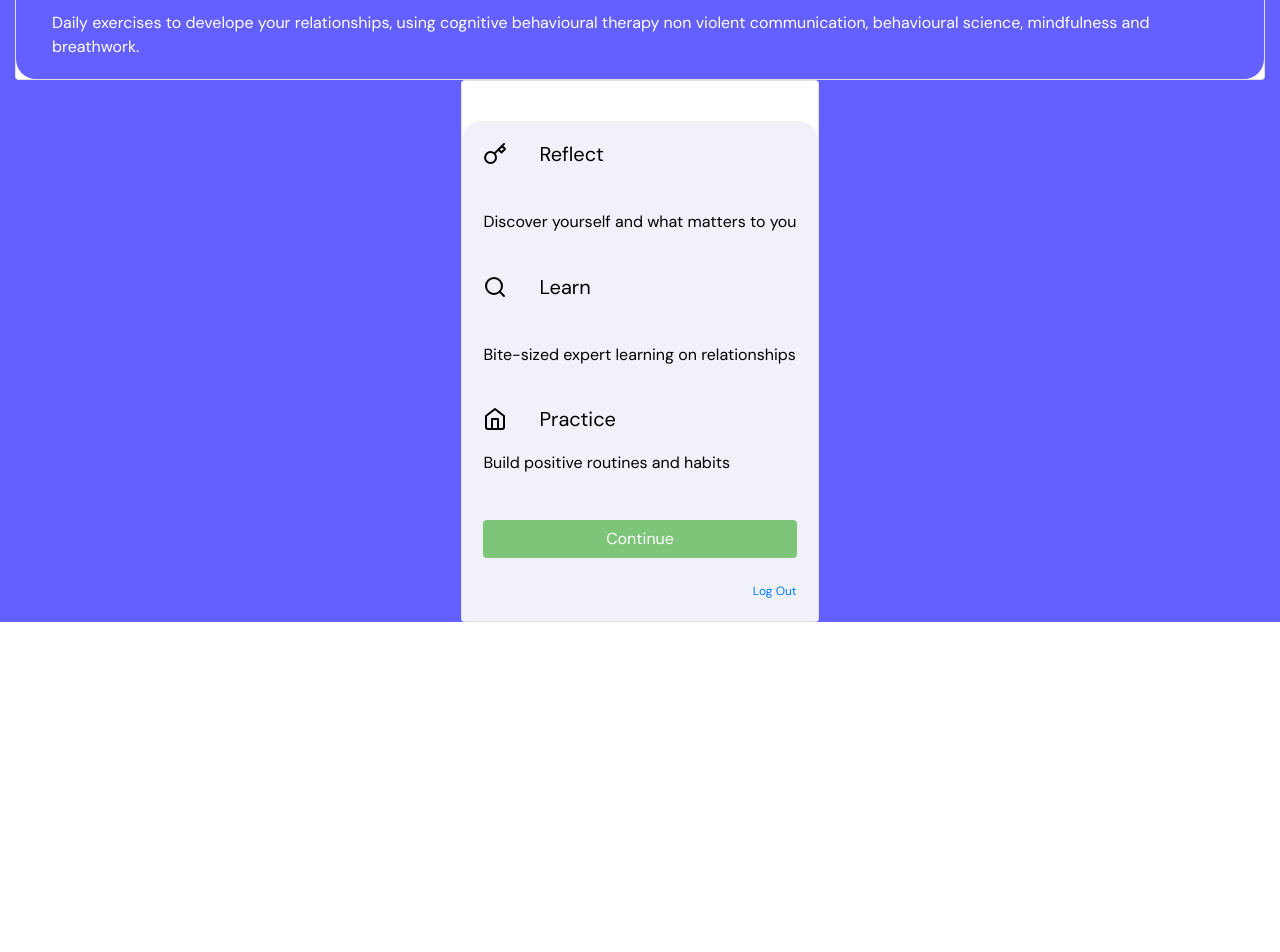
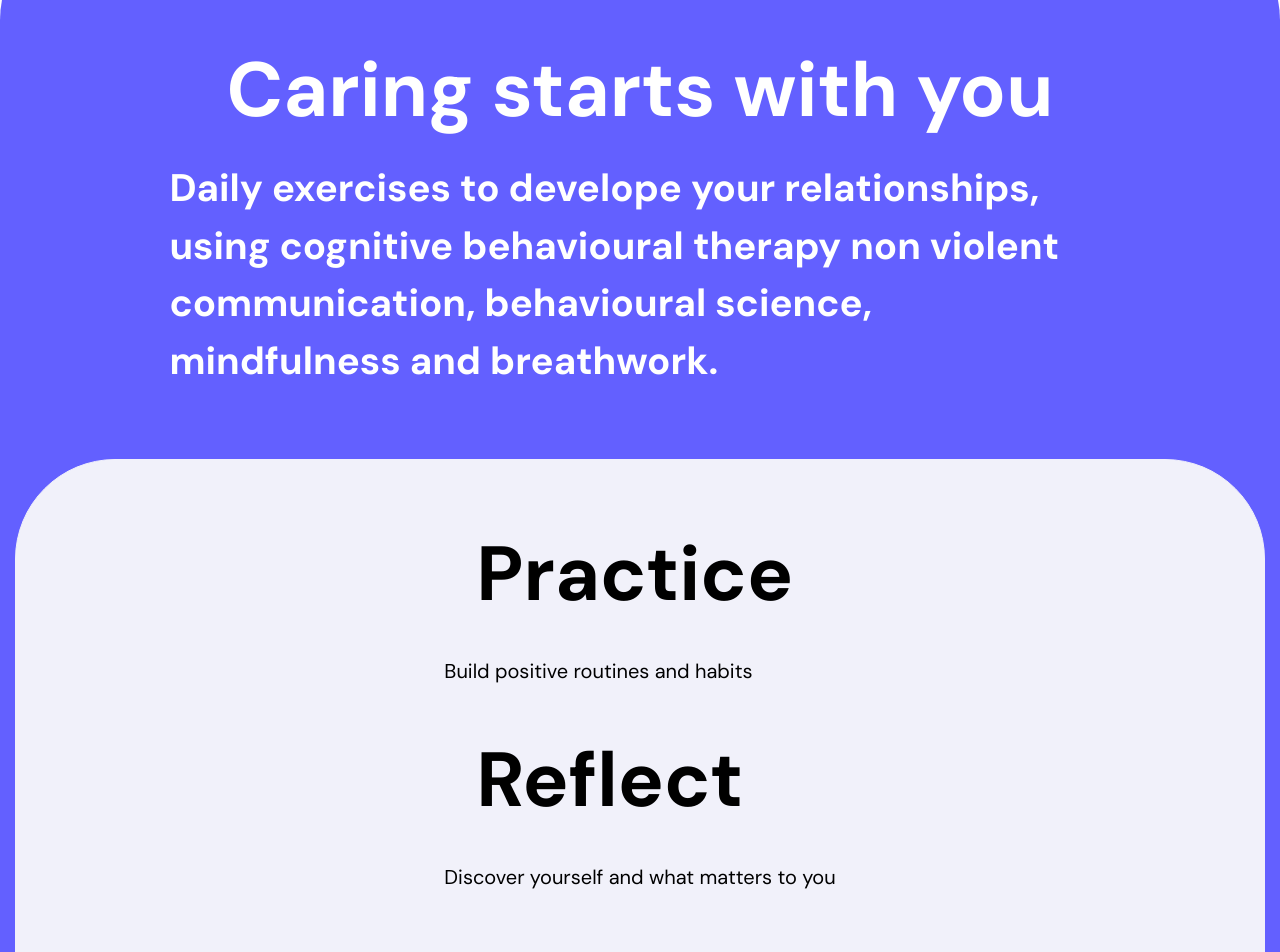
Before and after one commit to ybayraktutan/cyf-together, a React (Create React App) app in the folder client/: page /home in a window 1280 px wide. Shown: the part 80-1032 px from the top of the page. Before the commit the page ends 800 px from the top, so only its background shows below. Built offline with nearby package versions, Linux system fonts and the light colour scheme.

Commit message:
HomePage design changed
HomePage design changed

```diff
--- a/client/src/Pages/Home.js
+++ b/client/src/Pages/Home.js
@@ -2,11 +2,94 @@
 import React from "react";
 import { useHistory, Link } from "react-router-dom";
 import "../Style/Home.css";
-import * as Icon from "react-feather";
+// import * as Icon from "react-feather";
+import { Icon } from "@iconify/react";
+import homeIcon from "@iconify-icons/feather/home";
+import searchIcon from "@iconify-icons/feather/search";
+import keyIcon from "@iconify-icons/feather/key";
 import Logout from "../Components/Logout";
 import "bootstrap/dist/css/bootstrap.min.css";
 import { Container, Card, Button } from "react-bootstrap";
 
+const HomePage = () => {
+	const history = useHistory();
+	const newPage = () => history.push("/practice");
+	return (
+		<Container fluid className="home-container">
+			<Card
+				className="title"
+				variant="default"
+				style={{ backgroundColor: "#6360FF", border: "none" }}
+			>
+				<Card.Body>
+					<Card.Title as="h2">Caring starts with you</Card.Title>
+					<Card.Text as="p">
+						Daily exercises to develope your relationships, using cognitive
+						behavioural therapy non violent communication, behavioural science,
+						mindfulness and breathwork.
+					</Card.Text>
+				</Card.Body>
+			</Card>
+			<Card
+				className="option"
+				variant="default"
+				style={{
+					backgroundColor: "#F1F1FA",
+					border: "1px solid #F1F1FA",
+					borderRadius: "100px",
+					margin:"0",
+				}}
+			>
+				<Card.Body>
+					<Link
+						to="/practice"
+						onClick={newPage}
+						style={({ textDecoration: "none" }, { color: "black" })}
+					>
+						<Card.Title className="option-title">
+							<Icon icon={homeIcon} />
+							<h3>Practice</h3>
+						</Card.Title>
+						<Card.Text className="option-text" as="p">
+							Build positive routines and habits
+						</Card.Text>
+					</Link>
+					<Card.Title className="option-title">
+						<Icon icon={keyIcon} />
+						<h3>Reflect</h3>
+					</Card.Title>
+					<Card.Text className="option-text" as="p">
+						Discover yourself and what matters to you
+					</Card.Text>
+					<Card.Title className="option-title">
+						<Icon icon={searchIcon} />
+						<h3>Learn</h3>
+					</Card.Title>
+					<Card.Text className="option-text" as="p">
+						Bite-sized expert learning on relationships
+					</Card.Text>
+					<Button
+						className="btn-continue"
+						variant="default"
+						style={{
+							color: "#FFF",
+							backgroundColor: "#7DC579",
+							padding: "40px",
+						}}
+						onClick={newPage}
+					>
+						Continue
+					</Button>
+					<div className="log-out">
+						<Logout nav={"Log Out"} />
+					</div>
+				</Card.Body>
+			</Card>
+		</Container>
+	);
+};
+
+/*
 const HomePage = () => {
 	const history = useHistory();
 	const newPage = () => history.push("/practice");
@@ -61,6 +144,7 @@ const HomePage = () => {
 		</Container>
 	);
 };
+*/
 
 export default HomePage;
 
--- a/client/src/Style/Home.css
+++ b/client/src/Style/Home.css
@@ -3,72 +3,78 @@
 
 
 .home-container{
-  margin-top: 10px;
   display: flex;
   flex-direction: column;
   justify-self: center;
   align-items: center;
   background-color: #6360FF;
+  background-size: cover;
   color: white;
-  border-radius: 20px 20px 0 0;
-
+  border-radius: 100px;
+  height: 100%;
 }
 
 .title {
-  background-color: #6360FF;
-  background-size: cover;
-  margin-top: 3vh;
-  border-radius: 20px;
+  margin: 10vh 4vh 6vh 4vh;
+  height: 30%;
 }
 
 .title h2{
   text-align: center;
-  font-size: 24px;
-  margin: 1.5rem;
+  font-size: 6vw;
+  font-weight: bold;
+  margin:3vh
 }
 
 .title p {
-  padding:0 1rem;
+  margin:0 8vw;
+  font-size: 3vw;
+  font-weight: bold;
 }
 
-.container-option{
-  height: 500px;
+.option{
+  height: 60%;
   display: flex;
   flex-direction: column;
-  justify-content: space-between;
-  margin: 0 auto;
-  margin-top: 5vh;
+  justify-content: space-around;
+  align-items: center;
   border: 1px solid #F1F1FA;
   background-color: #F1F1FA;
-  border-radius: 20px 20px 0 0;
-  padding: 20px;
   color: black;
+  width: 100%;
+  margin:0;
 }
 
-.section-title {
+.option-title {
   display: flex;
-  flex-direction: row;
-  margin-bottom: 1rem;
+  align-items: center;
+  padding:1rem 0;
+  margin:4vh 0;
 }
 
-.section-title h5{
+.option-title h3{
   padding:0 2rem;
+  font-weight: bold;
+  font-size: 6vw;
+}
+
+.option-text {
+  font-size: 20px;
 }
 
 .btn-continue {
   width: 100%;
-  margin-top: 20px;
-  background-color:#7DC579;
+  margin-top: 5vh;
   text-align: center;
-  padding: 10px;
+  padding: 40px;
   border-radius: 7px;
-  color: white;
-  font-size: 16px;
+  font-size: 20px;
   border: 1px solid #F1F1FA;
 }
 
 .log-out{
   text-align: right;
+  margin-top: 2vh;
   color:black;
   font-size:12px;
 }
```
Also changed, not shown: 1 other file (tests, documents, lock files or other folders).
